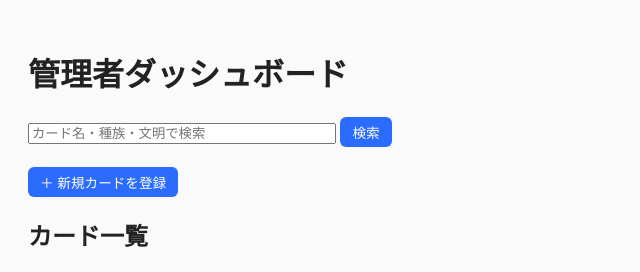
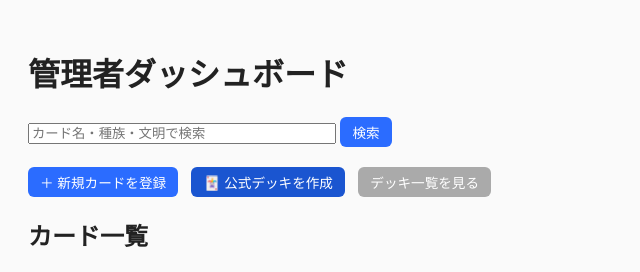
Before and after one commit to Limo-DM/duelmasters.card-search, a Flask app: page /admin in a window 1280 px wide. Shown: the top 272 px of the page, without its empty margins (0-640 px from the left). Run offline with Flask 3, Linux system fonts and the light colour scheme; the visitor is signed in with stand-in values (Sample User, id 1); data that the repository does not hold is empty; parts of the project's set-up code (start-up, migrations or seed data) failed here and were passed over.

Commit message:
変更内容を短く書く

```diff
--- a/templates/admin_dashboard.html
+++ b/templates/admin_dashboard.html
@@ -36,6 +36,10 @@
     </form>
 
     <a href="{{ url_for('upload_file') }}" class="btn btn-blue">＋ 新規カードを登録</a>
+    &nbsp;
+    <a href="{{ url_for('deck_new') }}" class="btn btn-blue" style="background:#1a55d0;">🃏 公式デッキを作成</a>
+    &nbsp;
+    <a href="{{ url_for('deck_list') }}" class="btn btn-gray">デッキ一覧を見る</a>
 
     <h2>カード一覧</h2>
     <table>
```
